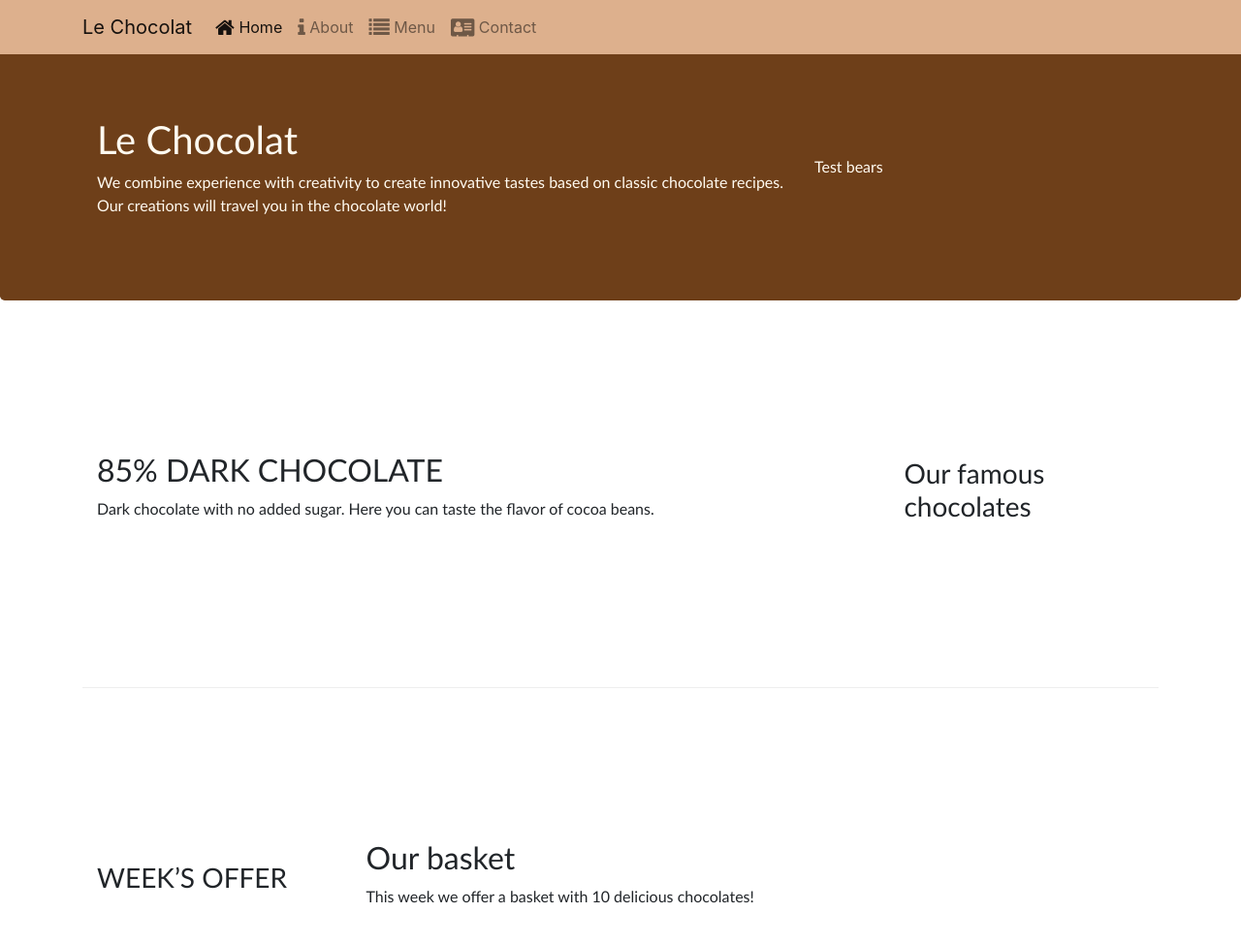
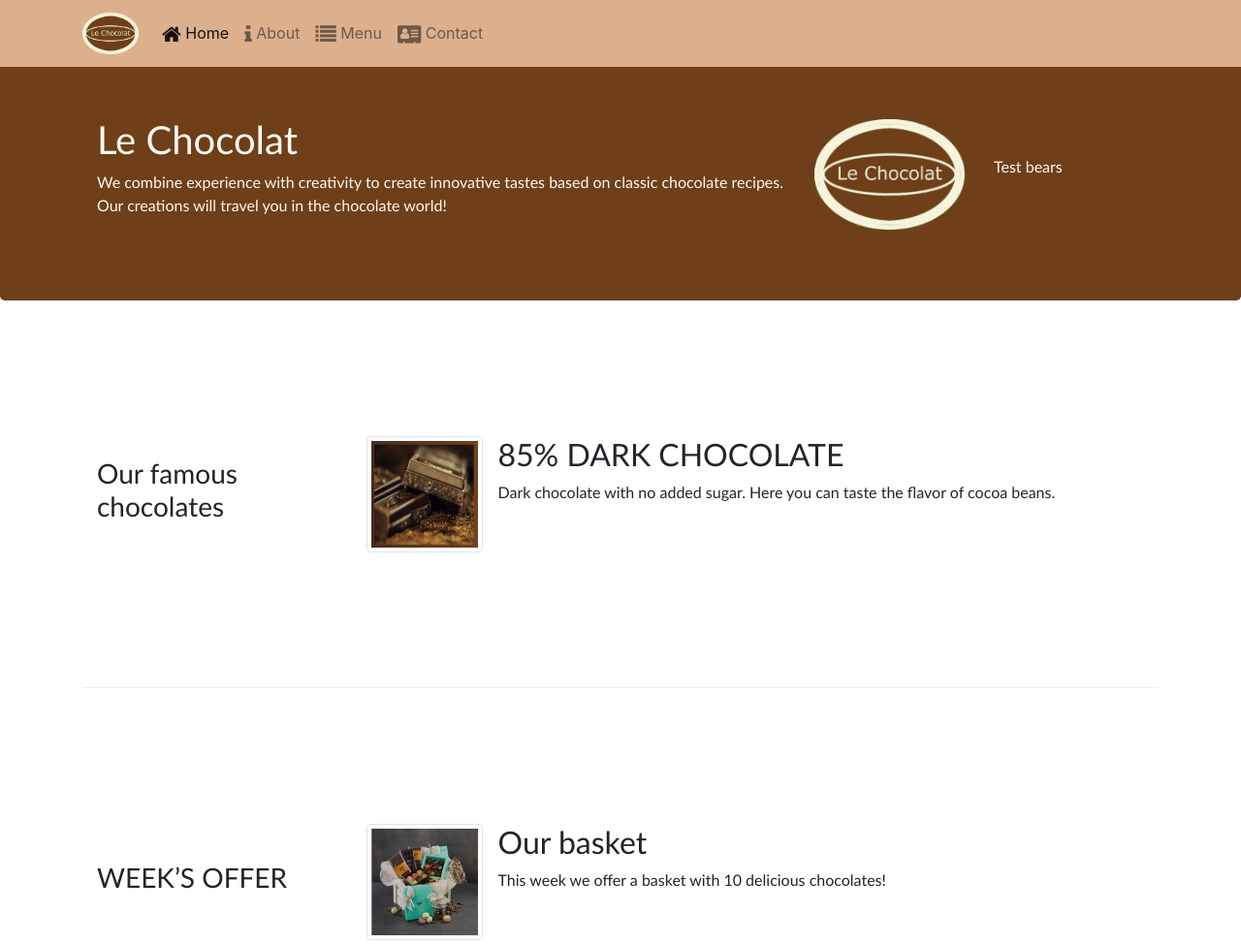
Before and after one commit to CeSeWo-LT/leChocolat, a website: page index.html in a window 1280 px wide. Shown: the top 974 px of the page at 97% size. Drawn offline with nearby package versions, Linux system fonts and the light colour scheme.

Commit message:
Images and Media

```diff
--- a/index.html
+++ b/index.html
@@ -15,17 +15,21 @@
 <body>
     <nav class="navbar navbar-expand-md navbar-light bg-light fixed-top ">
         <div class="container">
-            <a class="navbar-brand" href="#">Le Chocolat</a>
+            <a class="navbar-brand" href="./index.html"><img src="images/logo.png" class="img-fluid" height="40"
+                    width="58" alt=""></a>
 
             <button class="navbar-toggler" type="button" data-toggle="collapse" data-target="#Navbar">
                 <span class="navbar-toggler-icon"></span>
             </button>
 
             <ul class="navbar-nav collapse navbar-collapse" id="Navbar">
-                <li class="nav-item active"><a class="nav-link" href="#"><span class="fa fa-home fa-lg"></span> Home</a></li>
-                <li class="nav-item"><a class="nav-link" href="./aboutus.html"> <span class="fa fa-info fa-lg"></span> About</a></li>
+                <li class="nav-item active"><a class="nav-link" href="#"><span class="fa fa-home fa-lg"></span> Home</a>
+                </li>
+                <li class="nav-item"><a class="nav-link" href="./aboutus.html"> <span class="fa fa-info fa-lg"></span>
+                        About</a></li>
                 <li class="nav-item"><a class="nav-link" href="#"> <span class="fa fa-list fa-lg"></span> Menu</a></li>
-                <li class="nav-item"><a class="nav-link" href="#"> <span class="fa fa-address-card fa-lg"></span> Contact</a></li>
+                <li class="nav-item"><a class="nav-link" href="#"> <span class="fa fa-address-card fa-lg"></span>
+                        Contact</a></li>
             </ul>
         </div>
     </nav>
@@ -39,6 +43,9 @@
                         recipes. Our creations will travel you in the chocolate world!</p>
                 </div>
                 <div class="col col-sm">
+                    <img src="images/logo.png" class="img-fluid">
+                </div>
+                <div class="col col-sm">
                     <p>Test bears</p>
                 </div>
             </div>
@@ -46,14 +53,22 @@
     </header>
 
     <div class="container">
-        <div class="row flex-row-reverse row-content align-items-center">
+        <div>
+            <div class="row row-content align-items-center">
                 <div class="col-sm-4 col-md-3">
                     <h3>Our famous chocolates</h3>
                 </div>
                 <div class="col-sm col-md">
+                    <div class="media">
+                        <img class="mr-3 img-thumbnail" src="images/dark85.jpg">
+                        <div class="media-body">
                             <h2>85% DARK CHOCOLATE</h2>
-                <p class="d-none d-sm-block">Dark chocolate with no added sugar. Here you can taste the flavor of cocoa
+                            <p class="d-none d-sm-block">Dark chocolate with no added sugar. Here you can taste the
+                                flavor
+                                of cocoa
                                 beans.</p>
+                        </div>
+                    </div>
                 </div>
             </div>
 
@@ -63,8 +78,14 @@
                     <h3>WEEK’S OFFER</h3>
                 </div>
                 <div class="col-sm col-md">
+                    <div class="media">
+                        <img class="mr-3 img-thumbnail" src="./images/promotion.jpg">
+                        <div class="media-body">
                             <h2>Our basket</h2>
                             <p class="d-none d-sm-block">This week we offer a basket with 10 delicious chocolates! </p>
+                        </div>
+                    </div>
+                </div>
             </div>
         </div>
 
@@ -73,11 +94,16 @@
                 <h3>Meet our Specialists</h3>
             </div>
             <div class="col-sm col-md">
+                <div class="media">
+                    <img class="mr-3 img-thumbnail" src="./images/cartoonVasilis.png">
+                    <div class="media-body">
                         <h2>Vasilis Wilson </h2>
                         <h4>Sous-chef</h4>
                         <p class="d-none d-sm-block">Vasilis is well informed of all the current trends in pastry and
                             contributes his innovative ideas in
                             our products.</p>
+                    </div>
+                </div>
             </div>
         </div>
     </div>
@@ -102,13 +128,15 @@
                         HAWAII<br>
                         <span class="fa fa-phone fa-lg"></span> +987 6543 2100<br>
                         <span class="fa fa-fax fa-lg"></span> +987 6543 2101<br>
-                        <span class="fa fa-envelope fa-lg"></span> <a href="mailto:chocolat@nomail.net">chocolat@nomail.net</a>
+                        <span class="fa fa-envelope fa-lg"></span> <a
+                            href="mailto:chocolat@nomail.net">chocolat@nomail.net</a>
                     </address>
                 </div>
                 <div class="col col-sm-4 align-self-center">
                     <div style="text-align:center">
                         <a class="btn" href="http://google.com/+"><span class="fa fa-google-plus"></span></a>
-                        <a class="btn" href="http://www.facebook.com/profile.php?id="><span class="fa fa-facebook"></span></a>
+                        <a class="btn" href="http://www.facebook.com/profile.php?id="><span
+                                class="fa fa-facebook"></span></a>
                         <a class="btn" href="http://www.linkedin.com/in/"><span class="fa fa-linkedin"></span></a>
                         <a class="btn" href="http://twitter.com/"><span class="fa fa-twitter"></span></a>
                         <a class="btn" href="http://youtube.com/"><span class="fa fa-youtube"></span></a>
```
Also changed, not shown: aboutus.html (+6 -3 lines), images/cartoonVasilis.png (added), images/dark85.jpg (added), images/logo.png (added), images/promotion.jpg (added), 1 other file. Lines whose indentation alone changed are shown as unchanged.
